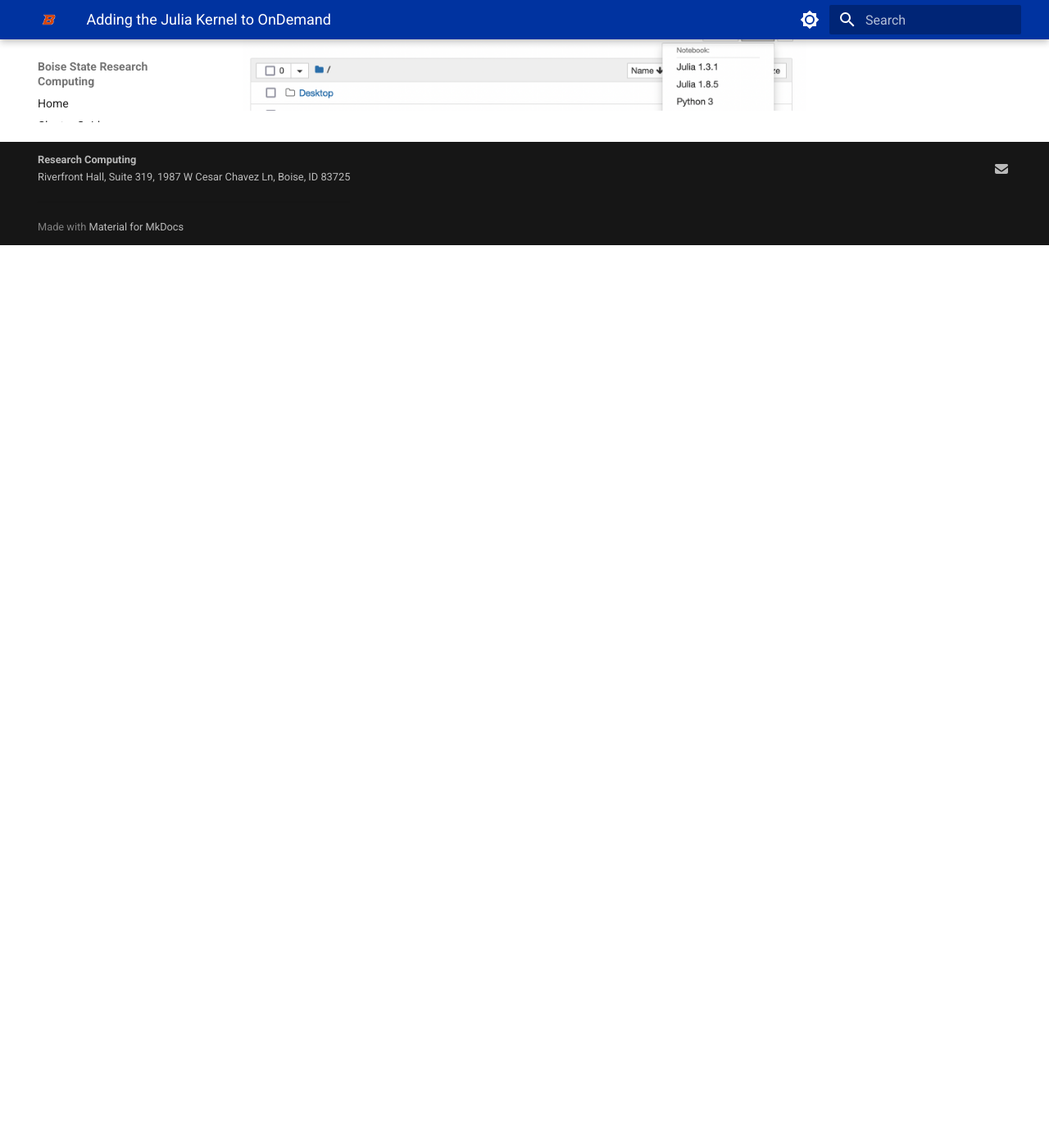
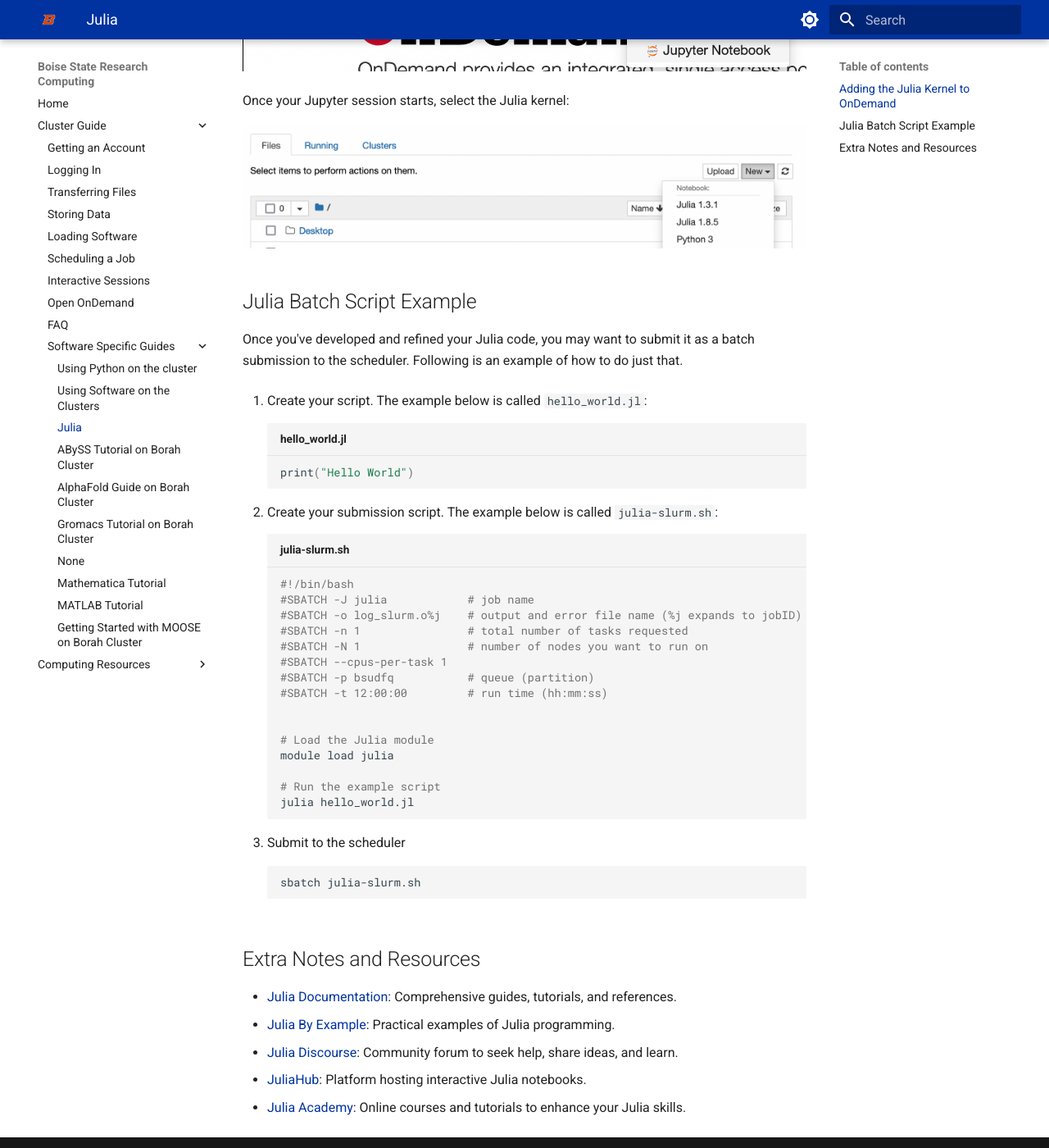
Before and after one commit to bsurc/docs, an MkDocs documentation site: the page built from docs/julia.md, in a window 1280 px wide and 1400 px high, scrolled down 1101 px. Shown: the whole window at 82% size. Built offline with MkDocs 1.6.1 and Material for MkDocs 9.7.7, drawn with Linux system fonts in a browser that asks for light colours; some of the changed text lies outside the part shown.

Commit message:
Combine julia docs

````diff
--- a/docs/julia.md
+++ b/docs/julia.md
@@ -1,9 +1,13 @@
-# Adding the Julia Kernel to OnDemand
+# Julia
 
-[Open OnDemand](https://openondemand.org/) provides users with a graphical interface to the cluster.
-Currently OnDemand is only available for R2: [https://r2-gui.boisestate.edu](https://r2-gui.boisestate.edu)
+This comprehensive guide will help you set up and use Julia, a high-level, high-performance programming language.
 
-In order to use Julia in a Jupyter Notebook through OnDemand, you'll first need to install the IJulia kernel from the command line on R2.
+## Adding the Julia Kernel to OnDemand
+
+[Open OnDemand](https://openondemand.org/) provides users with a graphical interface to the cluster, which provides an interactive user-interface for code development and testing.
+Currently OnDemand is available for Borah and R2: [https://borah-ondemand.boisestate.edu](https://borah-ondemand.boisestate.edu) and [https://r2-gui.boisestate.edu](https://r2-gui.boisestate.edu)
+
+In order to use Julia in a Jupyter Notebook through OnDemand, you'll first need to install the IJulia kernel from the command line.
 
 First, load any of the available Julia modules.
 You can see the available modules using `module avail -i julia` and load the module using `module load julia/<version number here>`.
@@ -24,10 +28,51 @@ Pkg.add("IJulia")
 After this, the Julia kernel is installed for you.
 (You'll only need to add the IJulia package once.)
 
-Finally, to use Julia in a notebook, navigate to the Jupyter Notebook App on [https://r2-gui.boisestate.edu](https://r2-gui.boisestate.edu):
+Finally, to use Julia in a notebook, navigate to the Jupyter Notebook App on [https://borah-ondemand.boisestate.edu](https://borah-ondemand.boisestate.edu) or [https://r2-gui.boisestate.edu](https://r2-gui.boisestate.edu):
 
 ![Navigate to the Jupyter Notebook App](images/ood-notebook.png)
 
 Once your Jupyter session starts, select the Julia kernel:
 
 ![Select the Julia kernel](images/julia-kernel.png)
+
+## Julia Batch Script Example
+
+Once you've developed and refined your Julia code, you may want to submit it as a batch submission to the scheduler.
+Following is an example of how to do just that.
+
+1. Create your script. The example below is called `hello_world.jl`:
+```julia title="hello_world.jl"
+print("Hello World")
+```
+
+2. Create your submission script. The example below is called `julia-slurm.sh`:
+```bash title="julia-slurm.sh"
+#!/bin/bash
+#SBATCH -J julia            # job name
+#SBATCH -o log_slurm.o%j    # output and error file name (%j expands to jobID)
+#SBATCH -n 1                # total number of tasks requested
+#SBATCH -N 1                # number of nodes you want to run on
+#SBATCH --cpus-per-task 1
+#SBATCH -p bsudfq           # queue (partition)
+#SBATCH -t 12:00:00         # run time (hh:mm:ss)
+
+
+# Load the Julia module
+module load julia
+
+# Run the example script
+julia hello_world.jl
+```
+
+3. Submit to the scheduler
+```bash
+sbatch julia-slurm.sh
+```
+
+## Extra Notes and Resources
+- [Julia Documentation](https://docs.julialang.org/): Comprehensive guides, tutorials, and references.
+- [Julia By Example](https://juliabyexample.helpmanual.io/): Practical examples of Julia programming.
+- [Julia Discourse](https://discourse.julialang.org/): Community forum to seek help, share ideas, and learn.
+- [JuliaHub](https://juliahub.com/): Platform hosting interactive Julia notebooks.
+- [Julia Academy](https://juliaacademy.com/): Online courses and tutorials to enhance your Julia skills.
--- a/docs/julia_tutorial.md
+++ /dev/null
@@ -1,92 +0,0 @@
-# Julia Tutorial on R2 and Borah
-
-This comprehensive guide will help you set up and use Julia, a high-level, high-performance programming language, on both R2 through Open OnDemand and Borah.
-
-## Setting Up Julia on R2 through Open OnDemand
-
-[Open OnDemand](https://openondemand.org/) provides users with a graphical interface to the cluster, currently available only for R2: [https://r2-gui.boisestate.edu](https://r2-gui.boisestate.edu).
-
-### Step 1: Load the Julia Module
-First, load any of the available Julia modules. You can see the available modules using \`module avail -i julia\` and load the desired module using \`module load julia/<version number here>\`.
-
-```bash
-$ module load julia
-$ julia
-```
-
-You'll see your prompt change to the Julia terminal:
-
-```bash
-julia>
-```
-
-### Step 2: Install the IJulia Kernel
-In the Julia terminal, install the IJulia kernel:
-
-```julia
-using Pkg
-Pkg.add("IJulia")
-```
-(You'll only need to add the IJulia package once.)
-
-### Step 3: Use Julia in a Jupyter Notebook
-Navigate to the Jupyter Notebook App on [https://r2-gui.boisestate.edu](https://r2-gui.boisestate.edu), start a Jupyter session, and select the Julia kernel.
-
-## Using Julia on Borah
-
-### Step 1: Load the Julia Module
-Borah uses "modules" to manage software. To use Julia, load its module:
-
-```bash
-module load julia
-```
-
-### Step 2: Confirm Julia Module is Loaded
-Check that Julia is in the list of loaded modules:
-
-```bash
-module list
-```
-
-### Step 3: Create a Test File
-Create a test file using \`vim\`:
-
-```bash
-vim test.jl
-```
-
-Write a simple Julia script to calculate the sum of two numbers:
-
-```julia
-# Function to calculate the sum of two numbers
-function sum_numbers(a, b)
-    return a + b
-end
-
-# Main program
-println("Welcome to the Sum Calculator!")
-println("Enter the first number:")
-number1 = parse(Float64, readline())
-println("Enter the second number:")
-number2 = parse(Float64, readline())
-
-# Calculate the sum and display the result
-result = sum_numbers(number1, number2)
-println("The sum of $number1 and $number2 is: $result")
-```
-
-### Step 4: Run the Test Using Julia
-Execute the test script:
-
-```bash
-julia test.jl
-```
-
-## Extra Notes and Resources
-1. [Julia Documentation](https://docs.julialang.org/): Comprehensive guides, tutorials, and references.
-2. [Julia By Example](https://juliabyexample.helpmanual.io/): Practical examples of Julia programming.
-3. [Julia Discourse](https://discourse.julialang.org/): Community forum to seek help, share ideas, and learn.
-4. [JuliaHub](https://juliahub.com/): Platform hosting interactive Julia notebooks.
-5. [Julia Academy](https://juliaacademy.com/): Online courses and tutorials to enhance your Julia skills.
-
-This combined guide provides you with a step-by-step process for working with Julia on both R2 and Borah, from setting up the IJulia kernel to creating and running a basic script. Whether you're using Julia for scientific computing, data analysis, or machine learning, these instructions will get you started on both platforms.
````
